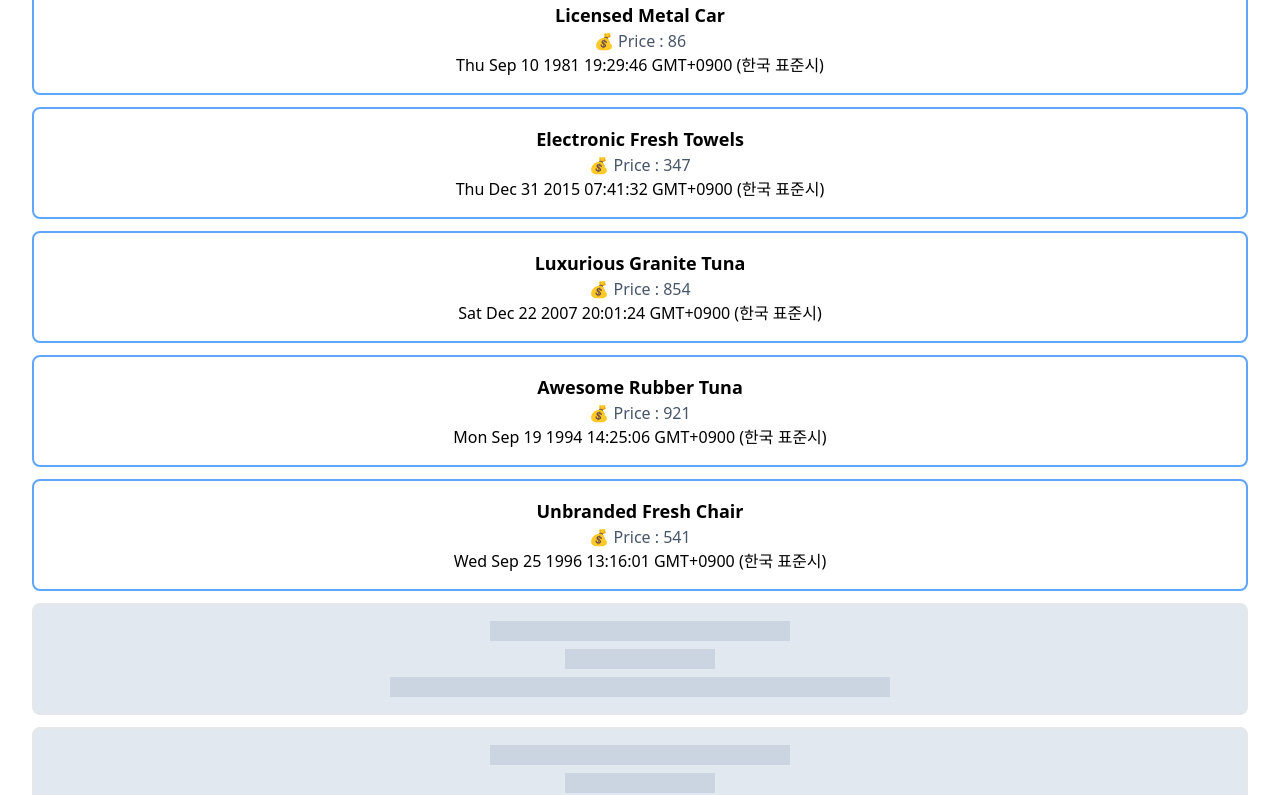
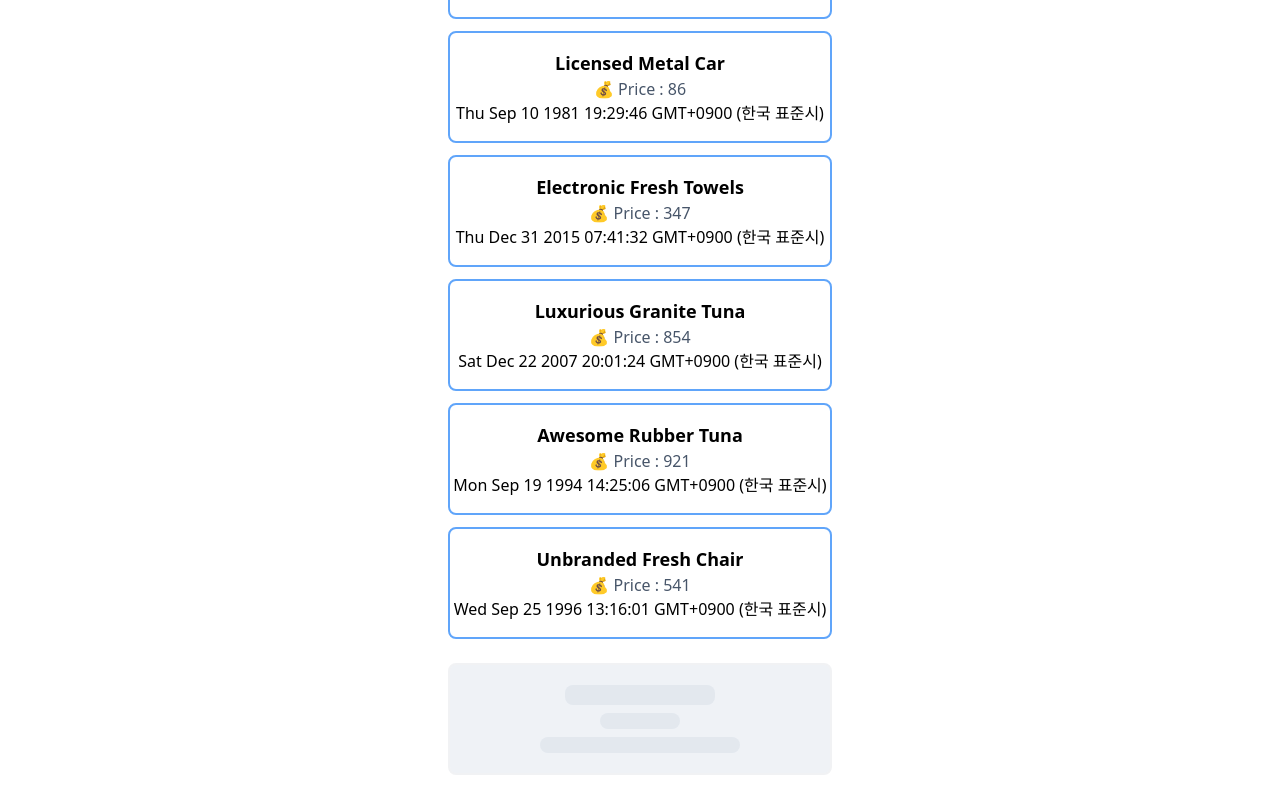
Before and after one commit to jjeongsu/wanted-pre-onboarding, a React (Vite) app: page / in a window 1280 px wide. Shown: the part 3233-4028 px from the top of the page. Built offline with nearby package versions, Linux system fonts and the light colour scheme.

Commit message:
style: skeleton animation 추가

```diff
--- a/src/App.tsx
+++ b/src/App.tsx
@@ -76,7 +76,7 @@ function App() {
         현재 가져온 모든 Data 의 갯수 : {data.length}
       </section>
 
-      <section>
+      <section className="flex flex-col items-center justify-center ">
         <div>
           {data && data?.map((item, index) => <Item key={index} {...item} />)}
         </div>
--- a/src/components/Item.tsx
+++ b/src/components/Item.tsx
@@ -1,7 +1,7 @@
 import { MockData } from '../types/mockData'
 export default function Item(data: MockData) {
   return (
-    <div className="border-blue-400 border-2 my-3 rounded-lg py-4">
+    <div className="border-blue-400 border-2 my-3 rounded-lg py-4 max-w-96">
       <div className="font-semibold text-lg">{data.productName}</div>
       <div className="text-slate-600"> 💰 Price : {data.price}</div>
       <div>{data.boughtDate}</div>
--- a/src/components/ItemSkeleton.tsx
+++ b/src/components/ItemSkeleton.tsx
@@ -1,10 +1,10 @@
 import React from 'react'
 export default function ItemSkeleton() {
   return (
-    <div className="flex flex-col items-center justify-center border-2 my-3 rounded-lg py-4 h-28 bg-slate-200 gap-2">
-      <div className="bg-slate-300 w-[300px] h-5 "></div>
-      <div className="bg-slate-300 w-[150px] h-5"> </div>
-      <div className="bg-slate-300 w-[500px] h-5"></div>
+    <div className="flex flex-col items-center justify-center border-2 my-3 rounded-lg py-4 h-28 bg-slate-200 gap-2 animate-pulse w-96">
+      <div className="bg-slate-300 w-[150px] h-5 rounded-lg "></div>
+      <div className="bg-slate-300 w-[80px] h-4 rounded-lg"> </div>
+      <div className="bg-slate-300 w-[200px] h-4 rounded-lg"></div>
     </div>
   )
 }
```
